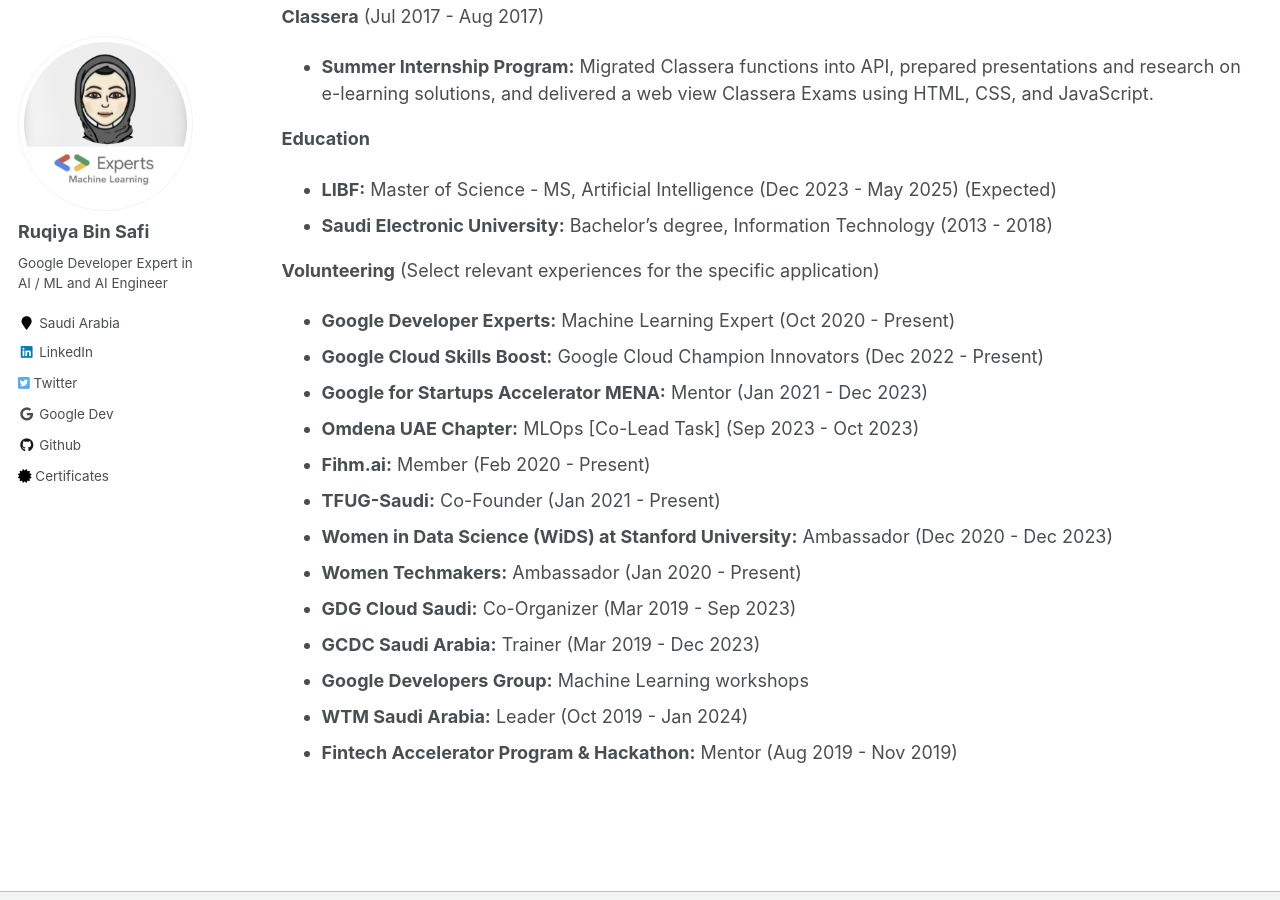
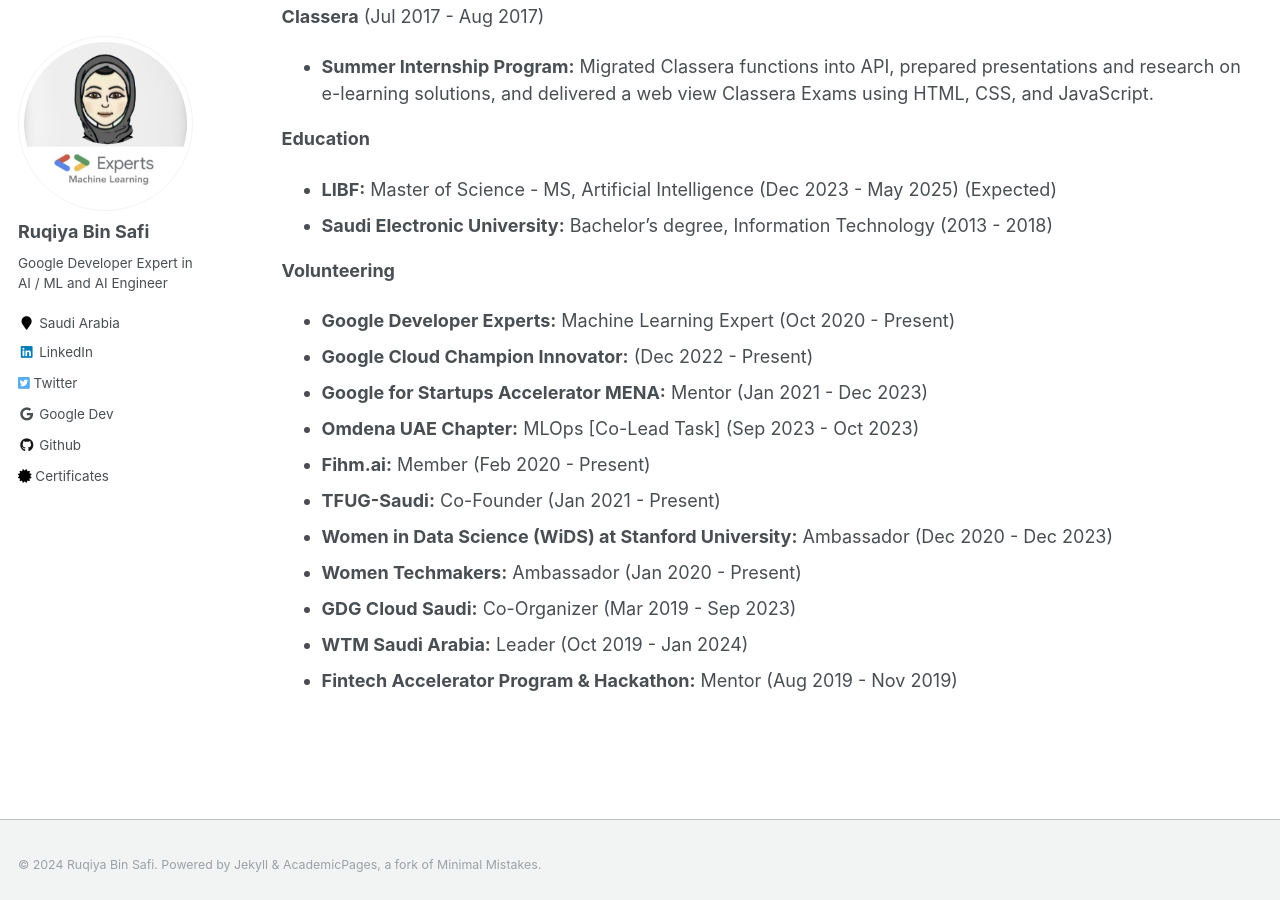
Before and after one commit to Ruqyai/ruqyai.github.io, a Jekyll site: the page built from _pages/cv.md, in a window 1280 px wide and 900 px high, scrolled down 1232 px. Built offline with Jekyll 4.4.1, drawn with Linux system fonts in a browser that asks for light colours.

Commit message:
Adding CV

```diff
--- a/_pages/cv.md
+++ b/_pages/cv.md
@@ -53,10 +53,10 @@
 * **LIBF:** Master of Science - MS, Artificial Intelligence (Dec 2023 - May 2025) (Expected)
 * **Saudi Electronic University:** Bachelor's degree, Information Technology (2013 - 2018)
 
-**Volunteering** (Select relevant experiences for the specific application)
+**Volunteering**
 
 * **Google Developer Experts:** Machine Learning Expert (Oct 2020 - Present)
-* **Google Cloud Skills Boost:** Google Cloud Champion Innovators (Dec 2022 - Present)
+* **Google Cloud Champion Innovator:**  (Dec 2022 - Present)
 * **Google for Startups Accelerator MENA:** Mentor (Jan 2021 - Dec 2023)
 * **Omdena UAE Chapter:** MLOps [Co-Lead Task] (Sep 2023 - Oct 2023)
 * **Fihm.ai:** Member (Feb 2020 - Present)
@@ -64,8 +64,6 @@
 * **Women in Data Science (WiDS) at Stanford University:** Ambassador (Dec 2020 - Dec 2023)
 * **Women Techmakers:** Ambassador (Jan 2020 - Present)
 * **GDG Cloud Saudi:** Co-Organizer (Mar 2019 - Sep 2023)
-* **GCDC Saudi Arabia:** Trainer (Mar 2019 - Dec 2023)
-* **Google Developers Group:** Machine Learning workshops
 * **WTM Saudi Arabia:** Leader (Oct 2019 - Jan 2024)
 * **Fintech Accelerator Program & Hackathon:** Mentor (Aug 2019 - Nov 2019)
 
```
